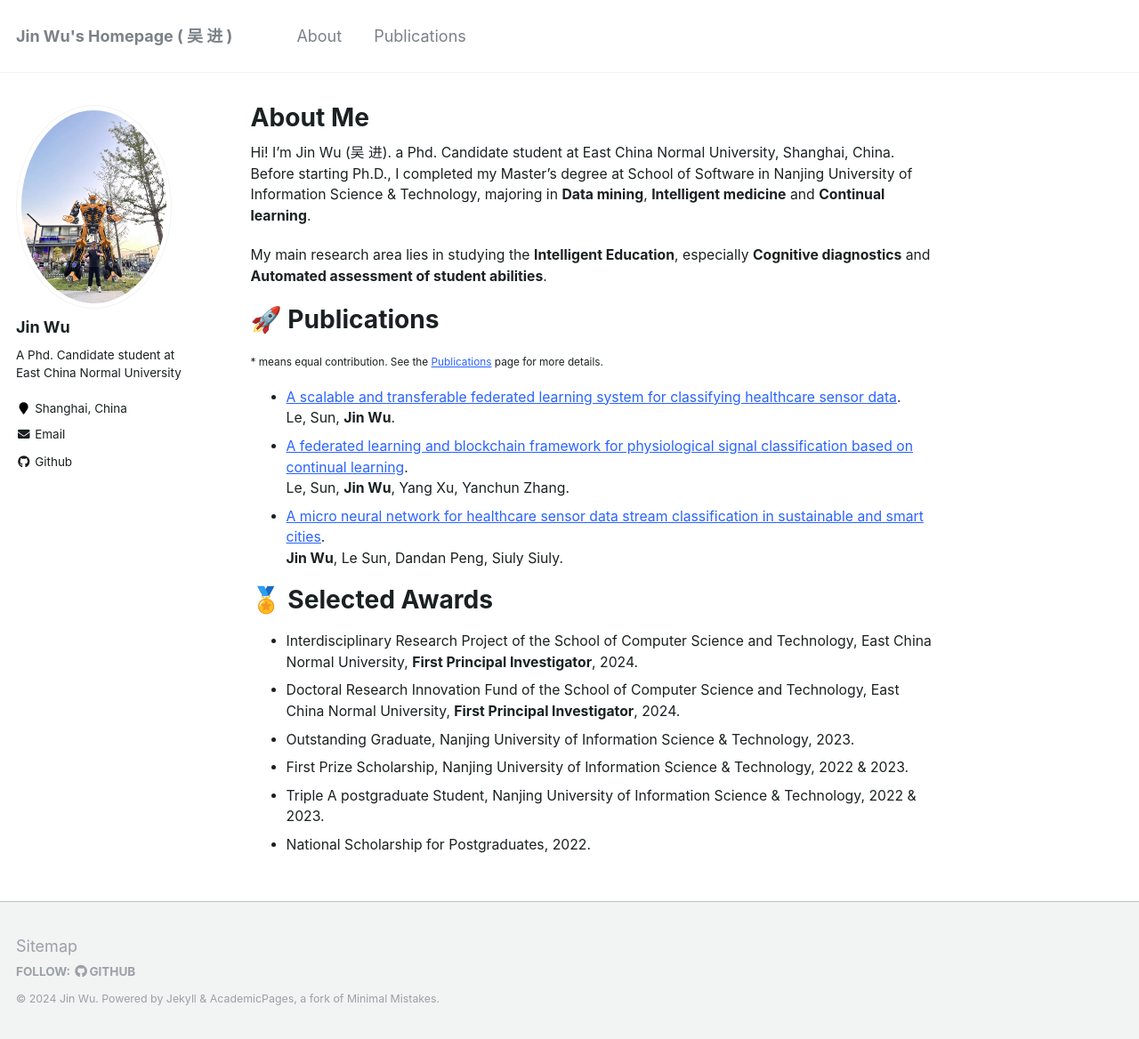
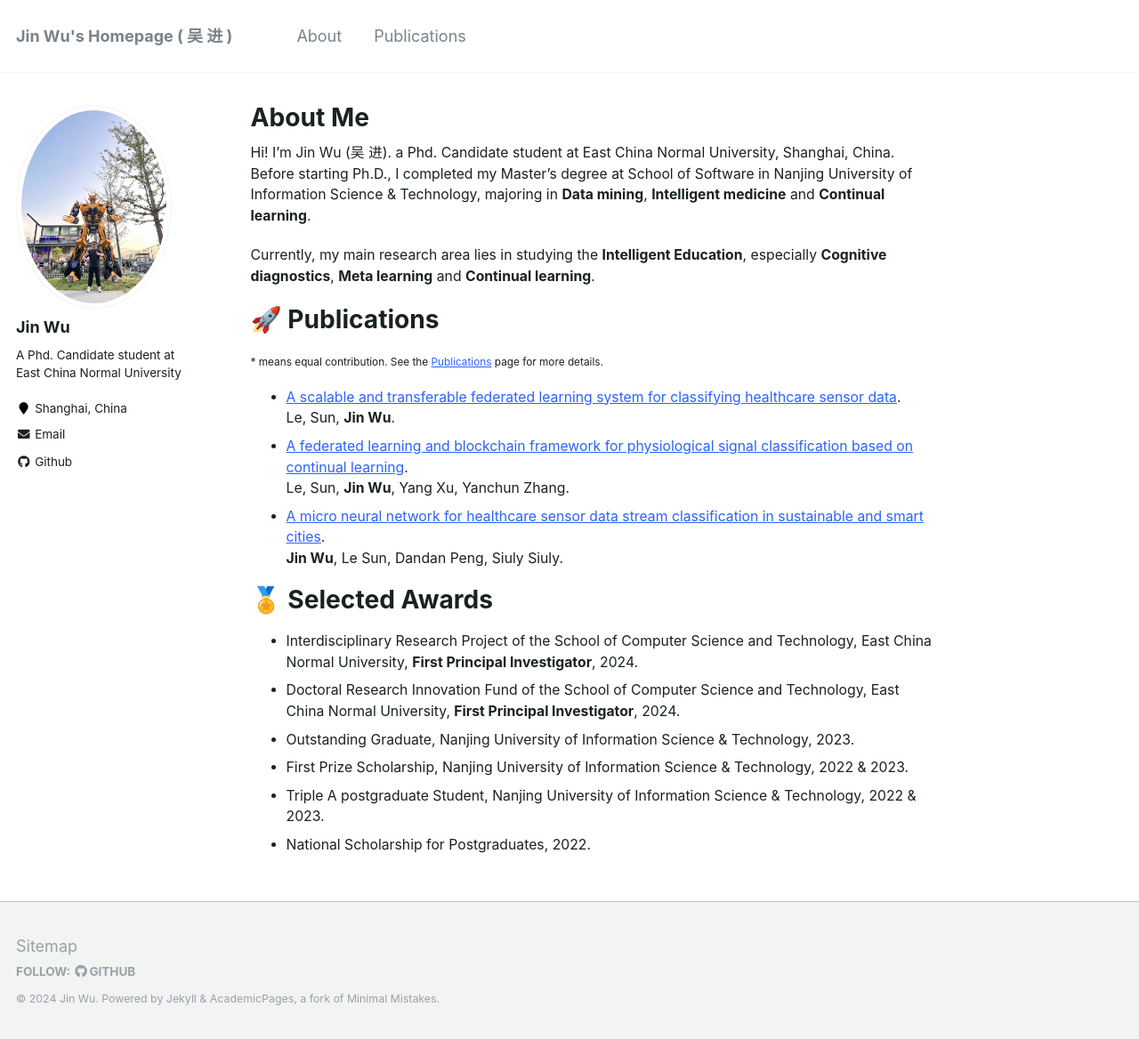
Before and after one commit to WooTzins/WooTzins.github.io, a Jekyll site: the page built from _pages/about.md, in a window 1280 px wide and 1168 px high. Shown: the whole window at 89% size. Built offline with Jekyll 4.4.1, drawn with Linux system fonts in a browser that asks for light colours; comment, search, counter and statistics services are not loaded.

Commit message:
Update about.md

```diff
--- a/_pages/about.md
+++ b/_pages/about.md
@@ -10,7 +10,7 @@ redirect_from:
 
 Hi! I'm Jin Wu (吴 进). a Phd. Candidate student at East China Normal University, Shanghai, China. Before starting Ph.D., I completed my Master's degree at School of Software in Nanjing University of Information Science & Technology, majoring in **Data mining**, **Intelligent medicine** and **Continual learning**.
 
-My main research area lies in studying the **Intelligent Education**, especially **Cognitive diagnostics** and **Automated assessment of student abilities**.
+Currently, my main research area lies in studying the **Intelligent Education**, especially **Cognitive diagnostics**, **Meta learning** and **Continual learning**.
 
 
 🚀 Publications
```
